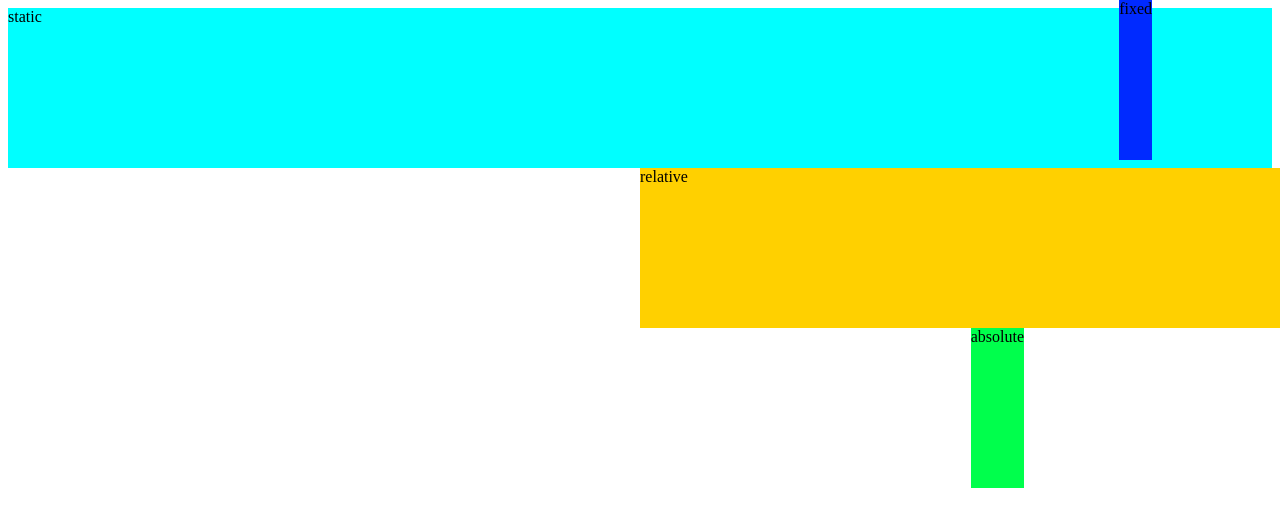
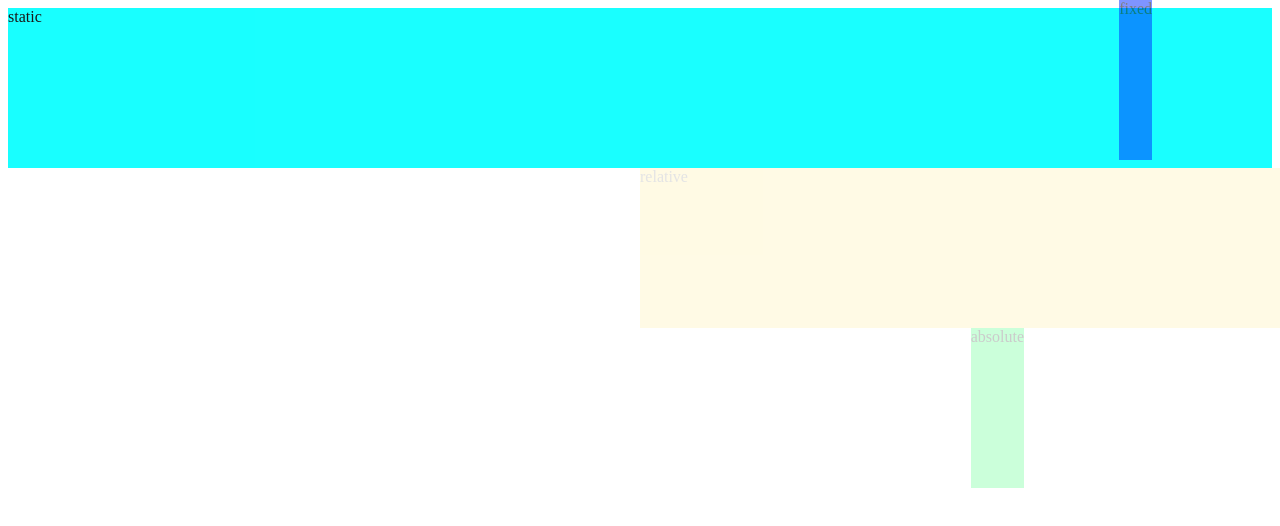
Before and after one commit to dreadkashan/New-folder--4-, a plain HTML site: page index.html in a window 1280 px wide. Shown: the top 526 px of the page. Drawn offline with Linux system fonts and the light colour scheme.

Commit message:
commit v2

```diff
--- a/style.css
+++ b/style.css
@@ -6,18 +6,21 @@ div{
 
     background-color: aqua;
     position: static;
+    opacity: 0.9;
 }
 #y2{
 
     background-color: rgb(255, 208, 0);
     position: relative;
     left: 50%;
+    opacity: 0.1;
 }
 #y3{
 
     background-color: rgb(0, 255, 76);
     position: absolute;
   right:20% ;
+  opacity: 0.2;
 }
 #y4{
 
@@ -25,4 +28,5 @@ div{
     position: fixed;
     top: 0%;
     right: 10%;
+    opacity:0.5;
 }
```
